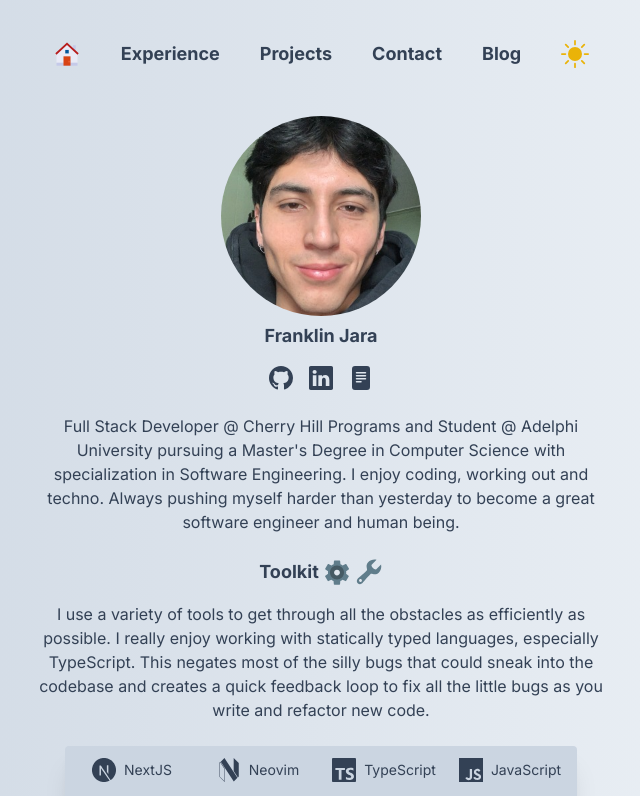
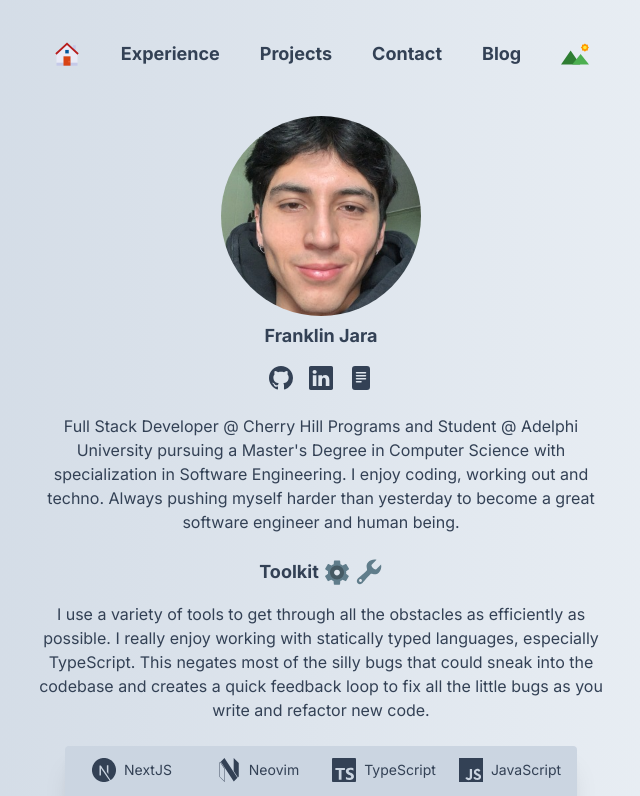
Before and after one commit to makyfj/franklinjara.dev, a Next.js app: page / in a window 1280 px wide. Shown: the top 796 px of the page, without its empty margins (319-959 px from the left). Built offline with nearby package versions, Linux system fonts and the light colour scheme.

Commit message:
:lipstick: Icons for light/dark mode
Added flat color icons for better aesthetics :)

```diff
--- a/src/components/header.tsx
+++ b/src/components/header.tsx
@@ -1,8 +1,13 @@
 import { useState, useEffect } from "react"
 import { useTheme } from "next-themes"
 import Link from "next/link"
-import { BsFillMoonFill as Moon, BsFillSunFill as Sun } from "react-icons/bs"
-import { FcHome, FcCommandLine, FcEngineering } from "react-icons/fc"
+import {
+  FcHome,
+  FcCommandLine,
+  FcEngineering,
+  FcLandscape,
+  FcNightLandscape,
+} from "react-icons/fc"
 import { GiHamburgerMenu as Hamburger } from "react-icons/gi"
 import { motion } from "framer-motion"
 
@@ -134,7 +139,7 @@ const NavLinks = ({ theme, toggleTheme }: NavLinksProps) => {
           whileHover="whileHover"
           onClick={toggleTheme}
         >
-          <Moon className="theme-mode" />
+          <FcNightLandscape className="theme-mode" />
         </motion.button>
       ) : (
         <motion.button
@@ -143,7 +148,7 @@ const NavLinks = ({ theme, toggleTheme }: NavLinksProps) => {
           whileHover="whileHover"
           onClick={toggleTheme}
         >
-          <Sun className="theme-mode" />
+          <FcLandscape className="theme-mode" />
         </motion.button>
       )}
     </>
```
